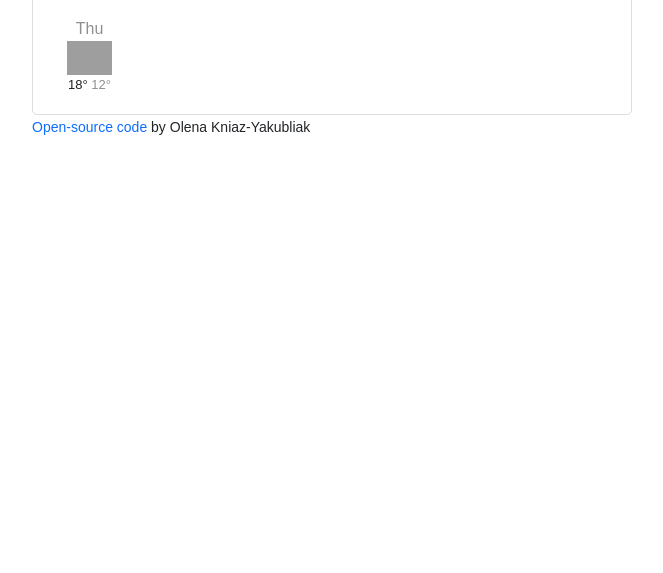
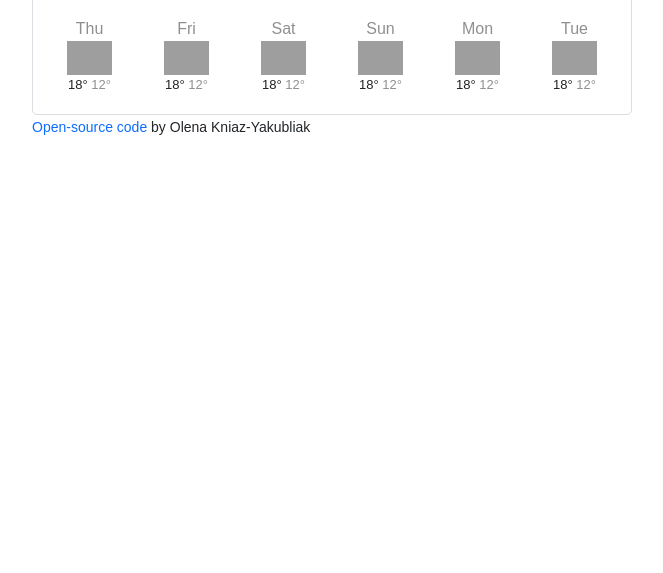
Before and after one commit to kniazivna/weather-app-js, a plain HTML site: page index.html in a window 1280 px wide. Shown: the part 227-800 px from the top of the page, without its empty margins (308-971 px from the left). Drawn offline with nearby package versions, Linux system fonts and the light colour scheme; no server answers; grey boxes are pictures that could not be loaded.

Commit message:
add forecast js

```diff
--- a/index.html
+++ b/index.html
@@ -65,81 +65,8 @@
               </ul>
             </div>
           </div>
-          <div class="forecast">
-            <div class="row">
-              <div class="col-2">
-                <div class="forecast-date">Thu</div>
-                <img
-                  src="http://openweathermap.org/img/wn/04d@2x.png"
-                  alt="Cloudy"
-                  width="45"
-                />
-                <div class="forecast-temperature">
-                  <span class="forecast-max-temperature">18°</span>
-                  <span class="forecast-min-temperature">12°</span>
-                </div>
-              </div>
-              <!-- <div class="col-2">
-                <div class="forecast-date">Fri</div>
-                <img
-                  src="http://openweathermap.org/img/wn/04d@2x.png"
-                  alt="Cloudy"
-                  width="45"
-                />
-                <div class="forecast-temperature">
-                  <span class="forecast-max-temperature">18°</span>
-                  <span class="forecast-min-temperature">12°</span>
-                </div>
-              </div>
-              <div class="col-2">
-                <div class="forecast-date">Sat</div>
-                <img
-                  src="http://openweathermap.org/img/wn/04d@2x.png"
-                  alt="Cloudy"
-                  width="45"
-                />
-                <div class="forecast-temperature">
-                  <span class="forecast-max-temperature">18°</span>
-                  <span class="forecast-min-temperature">12°</span>
-                </div>
-              </div>
-              <div class="col-2">
-                <div class="forecast-date">San</div>
-                <img
-                  src="http://openweathermap.org/img/wn/04d@2x.png"
-                  alt="Cloudy"
-                  width="45"
-                />
-                <div class="forecast-temperature">
-                  <span class="forecast-max-temperature">18°</span>
-                  <span class="forecast-min-temperature">12°</span>
-                </div>
-              </div>
-              <div class="col-2">
-                <div class="forecast-date">Mon</div>
-                <img
-                  src="http://openweathermap.org/img/wn/04d@2x.png"
-                  alt="Cloudy"
-                  width="45"
-                />
-                <div class="forecast-temperature">
-                  <span class="forecast-max-temperature">18°</span>
-                  <span class="forecast-min-temperature">12°</span>
-                </div>
-              </div>
-              <div class="col-2">
-                <div class="forecast-date">Tue</div>
-                <img
-                  src="http://openweathermap.org/img/wn/04d@2x.png"
-                  alt="Cloudy"
-                  width="45"
-                />
-                <div class="forecast-temperature">
-                  <span class="forecast-max-temperature">18°</span>
-                  <span class="forecast-min-temperature">12°</span>
-                </div>
-              </div> -->
-            </div>
+          <div class="forecast" id="forecast">
+
           </div>
         </div>
         <small>
--- a/src/index.js
+++ b/src/index.js
@@ -1,5 +1,4 @@
 function showDate(timestamp) {
-
   let date = new Date(timestamp);
   let days = [
     "Sunday",
@@ -26,8 +25,35 @@ function showDate(timestamp) {
   return `${day} ${hours}:${minutes}`;
 }
 
+function showForecast() {
+  let forecastElement = document.querySelector("#forecast");
+  let forecastHTML = `<div class="row">`;
+  let days = ["Thu", "Fri", "Sat", "Sun", "Mon", "Tue"];
+
+  days.forEach(function (day) {
+    forecastHTML =
+      forecastHTML +
+      `
+              <div class="col-2">
+                <div class="forecast-date">${day}</div>
+                <img
+                  src="http://openweathermap.org/img/wn/04d@2x.png"
+                  alt="Cloudy"
+                  width="45"
+                />
+                <div class="forecast-temperature">
+                  <span class="forecast-max-temperature">18°</span>
+                  <span class="forecast-min-temperature">12°</span>
+                </div>
+              </div>`;
+  });
+
+  forecastHTML = forecastHTML + `</div>`;
+
+  forecastElement.innerHTML = forecastHTML;
+}
+
 function showTemperature(response) {
-
   let temperature = document.querySelector("#temperature");
   temperature.innerHTML = Math.round(response.data.main.temp);
 
@@ -57,7 +83,6 @@ function showTemperature(response) {
 }
 
 function searchCity(city) {
-
   let apiKey = "1a113ff0323f06b582adfa8290155b6a";
   let apiUrl = `https://api.openweathermap.org/data/2.5/weather?q=${city}&appid=${apiKey}&units=metric`;
 
@@ -65,15 +90,13 @@ function searchCity(city) {
 }
 
 function handleSubmit(event) {
-
   event.preventDefault();
   let cityInput = document.querySelector("#city-input");
 
   searchCity(cityInput.value);
 }
 
-function showFafenheit(event){
-
+function showFafenheit(event) {
   event.preventDefault();
 
   let temp = document.querySelector("#temperature");
@@ -86,8 +109,7 @@ farenheit.classList.add("active");
   temp.innerHTML = Math.round(farenheitTemp);
 }
 
-function showCelsius(event){
-
+function showCelsius(event) {
   event.preventDefault();
 
   farenheit.classList.remove("active");
@@ -95,7 +117,6 @@ function showCelsius(event){
 
   let temp = document.querySelector("#temperature");
   temp.innerHTML = celcTemp;
-
 }
 
 let celcTemp = null;
@@ -110,3 +131,4 @@ let celsius = document.querySelector("#celsius");
 celsius.addEventListener("click", showCelsius);
 
 searchCity("Lviv");
+showForecast();
```
Lines whose indentation alone changed are shown as unchanged.
